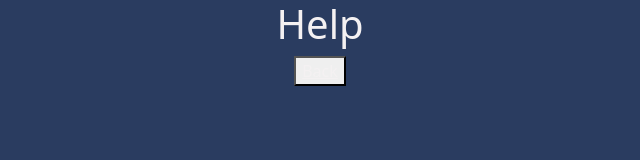
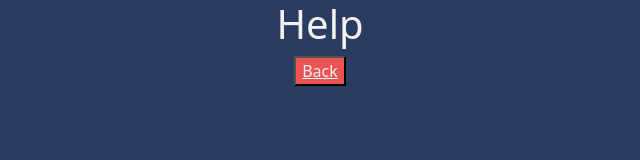
Before and after one commit to Mkamboykos/Zerbez-pwa, a React (Create React App) app: page /Help in a window 1280 px wide. Shown: the top 160 px of the page, without its empty margins (320-960 px from the left). Built offline with nearby package versions, Linux system fonts and the light colour scheme.

Commit message:
fixed bug

```diff
--- a/src/index.css
+++ b/src/index.css
@@ -53,3 +53,17 @@ h1, p{
 
   background-color: #2A3C60;
 }
+
+.Back_button_Settings {
+
+  background-color: #E95554;
+}
+
+.Back_button_Account,
+.Back_button_Analytics,
+.Back_button_Notifications,
+.Back_button_Help,
+.Back_button_About {
+
+  background-color: #E95554;
+}
```
